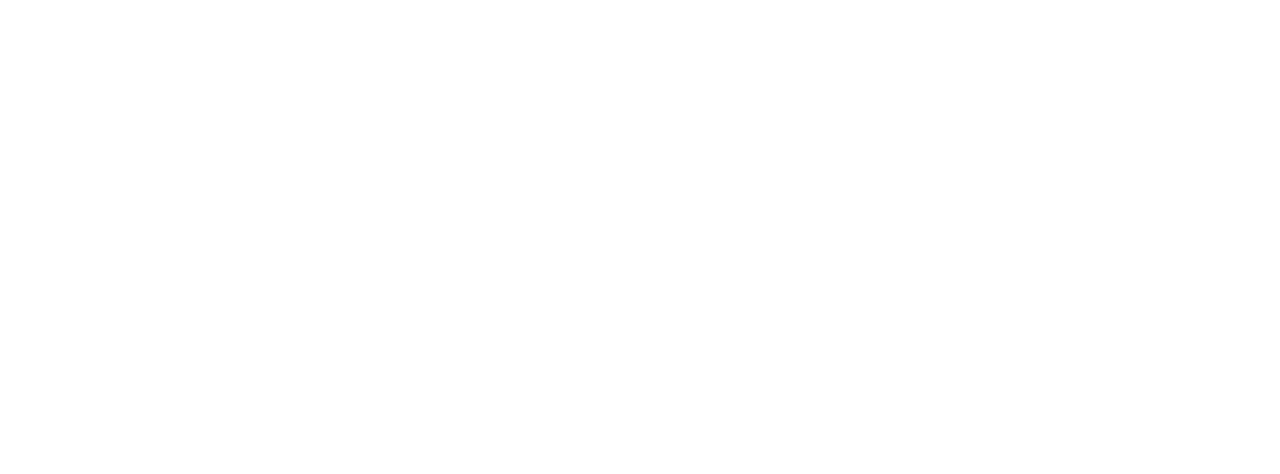
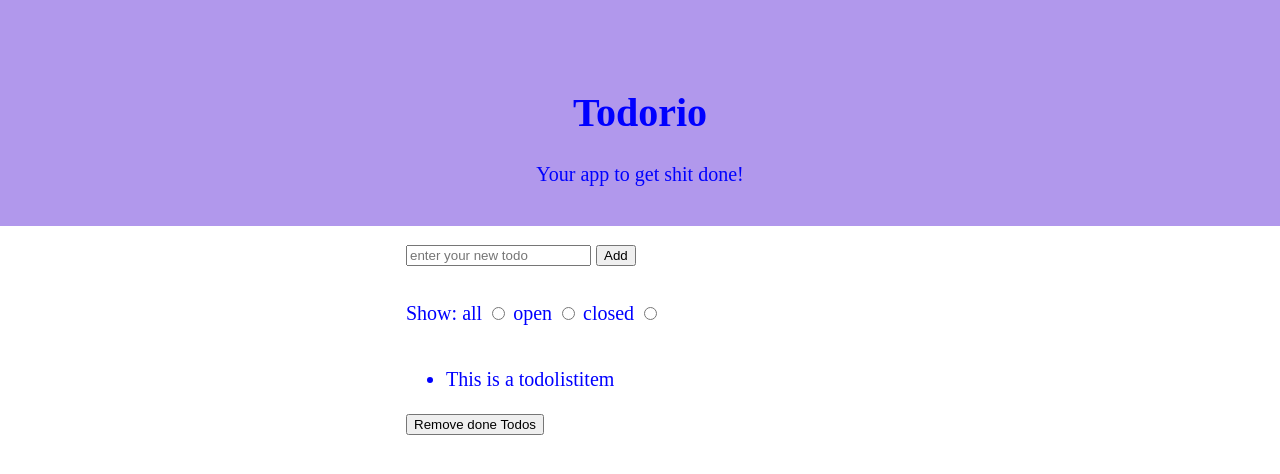
Before and after one commit to ChristianMLux/todo-app, a plain HTML site: page index.html in a window 1280 px wide. Drawn offline with Linux system fonts and the light colour scheme.

Commit message:
features: added base strucutre of the user elements

```diff
--- a/index.html
+++ b/index.html
@@ -3,9 +3,50 @@
   <head>
     <meta charset="UTF-8" />
     <meta http-equiv="X-UA-Compatible" content="IE=edge" />
+    <meta name="author" content="Christian M. Lux" />
+    <meta name="description" content="This app will help you get shit done" />
     <meta name="viewport" content="width=device-width, initial-scale=1.0" />
-    <link rel="stylesheet" ref="style.css" />
-    <title>Document</title>
+    <link rel="stylesheet" href="style.css" />
+    <title>ToDo-App</title>
   </head>
-  <body></body>
+  <body>
+    <header class="main-header">
+      <div class="header-wrapper">
+        <h1 class="main-heading">Todorio</h1>
+        <p class="sub-heading">Your app to get shit done!</p>
+      </div>
+    </header>
+    <main>
+      <section class="section-add-todo">
+        <form class="form-add-todo">
+          <input
+            type="text"
+            id="add-todo"
+            name="add-todo"
+            placeholder="enter your new todo"
+          />
+          <button class="input">Add</button>
+        </form>
+      </section>
+      <section class="section-selection">
+        <div class="selection-div">
+          <p class="selection-heading">Show:</p>
+          <label for="selection-radio">all</label>
+          <input type="radio" name="selection-radio" />
+          <label for="selection-radio">open</label>
+          <input type="radio" name="selection-radio" />
+          <label for="selection-radio">closed</label>
+          <input type="radio" name="selection-radio" />
+        </div>
+      </section>
+      <section class="section-todo-list">
+        <ul class="todo-list">
+          <li>This is a todolistitem</li>
+        </ul>
+      </section>
+      <section class="section-delete">
+        <button class="input">Remove done Todos</button>
+      </section>
+    </main>
+  </body>
 </html>
--- a/style.css
+++ b/style.css
@@ -1,3 +1,61 @@
 * {
   box-sizing: border-box;
 }
+html {
+  font-size: 16px;
+}
+
+body {
+  margin: 0;
+}
+
+main {
+  margin: 0 auto;
+  max-width: 50ch;
+}
+
+section {
+  margin: 0.8rem;
+}
+
+.main-header {
+  position: relative;
+  padding: 3.125rem;
+  padding-bottom: 1rem;
+  text-align: center;
+  background-color: #b198ec;
+}
+
+.selection-div {
+  display: inline-block;
+  margin-bottom: 1rem;
+}
+.selection-heading {
+  display: inline-block;
+  margin-bottom: 0.125rem;
+}
+
+/*
+Media
+*/
+
+@media screen and (max-width: 768px) {
+  html {
+    font-size: 16px;
+    color: red;
+  }
+}
+
+@media screen and (min-width: 769px) {
+  html {
+    font-size: 18px;
+    color: aqua;
+  }
+}
+
+@media screen and (min-width: 1024px) {
+  html {
+    font-size: 20px;
+    color: blue;
+  }
+}
```
